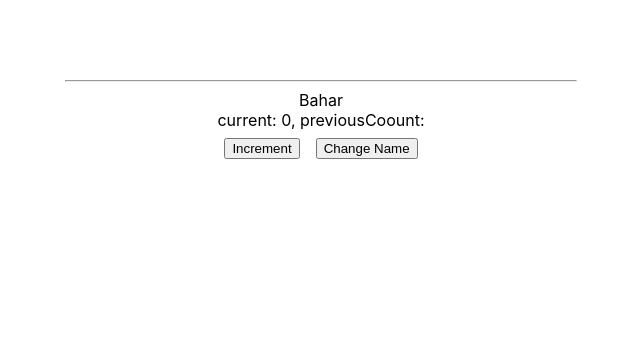
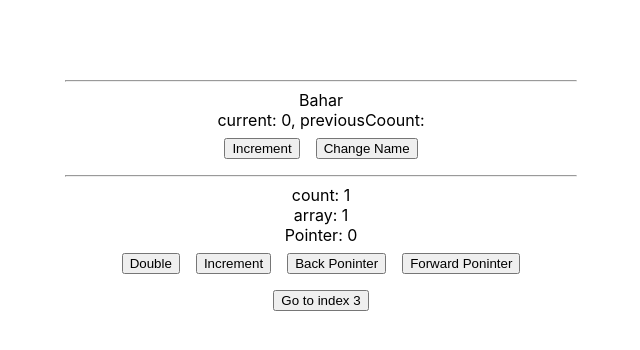
Before and after one commit to BaharKshvrz/react-hooks, a React (Create React App) app in the folder customHooks/: page / in a window 1280 px wide. Shown: the top 350 px of the page, without its empty margins (319-959 px from the left). Built offline with nearby package versions, Linux system fonts and the light colour scheme.

Commit message:
added useStateWitHistory hook

```diff
--- a/customHooks/src/App.js
+++ b/customHooks/src/App.js
@@ -6,6 +6,7 @@ import "./App.css";
 // import UpdateEffectComponent from "./components/6.useUpdateEffect/UpdateEffectComponent";
 // import ArrayComponent from "./components/7.useArray/ArrayComponent";
 import PreviousComponent from "./components/8.usePrevious/PreviousComponent";
+import StateWithHistoryComponent from "./components/9.UseStateWithHistory/StateWithHistoryComponent";
 
 function App() {
   return (
@@ -23,6 +24,8 @@ function App() {
         <ArrayComponent/> */}
         <hr/>
         <PreviousComponent/>
+        <hr/>
+        <StateWithHistoryComponent/>
     </div>
   );
 }
--- /dev/null
+++ b/customHooks/src/components/9.UseStateWithHistory/StateWithHistoryComponent.jsx
@@ -0,0 +1,21 @@
+import React from 'react'
+import useStateWithHistory from './useStateWithHistory'
+
+const StateWithHistoryComponent = () => {
+  const [count, setCount, { history, pointer, back, forward, go }] = useStateWithHistory(1);
+
+  return (
+    <>
+      <div>count: {count}</div>
+      <div>array: {history.join(",")}</div>
+      <div>Pointer: {pointer}</div>
+      <button onClick={() => setCount(currentCoount => currentCoount * 2)}>Double</button>
+      <button onClick={() => setCount(currentCoount => parseInt(currentCoount) + 1)}>Increment</button>
+      <button onClick={back}> Back Poninter </button>
+      <button onClick={forward}> Forward Poninter</button>
+      <button onClick={() => go(3)}> Go to index 3 </button>
+    </>
+  )
+}
+
+export default StateWithHistoryComponent
--- /dev/null
+++ b/customHooks/src/components/9.UseStateWithHistory/useStateWithHistory.jsx
@@ -0,0 +1,55 @@
+import { useCallback, useRef, useState } from 'react'
+
+const useStateWithHistory = (defaultValue, {capacity = 10}= {}) => {
+   const [value, setValue] = useState([defaultValue])
+
+   const historyRef = useRef([value])
+   const pointerRef = useRef(0)
+
+   const set = useCallback((v) => {
+      const resolvedValue = typeof v === "function" ? v(value) : v
+
+      if (historyRef.current[pointerRef.current] !== resolvedValue) {
+        if (pointerRef.current < historyRef.current.length - 1) {
+            historyRef.current.splice(pointerRef.current + 1)
+        }
+       historyRef.current.push(resolvedValue);
+
+       while(historyRef.current.length > capacity) {
+          historyRef.current.shift();
+       }
+       pointerRef.current = historyRef.current.length - 1;
+       setValue(resolvedValue);
+      }
+     },
+    [capacity, value]
+   )
+
+    const back = useCallback(() => {
+        if (pointerRef.current <= 0) return
+        pointerRef.current--;
+        setValue(historyRef.current[pointerRef.current])
+    }, [])
+
+    const forward = useCallback(() => {
+        if (pointerRef.current >= historyRef.current.length -1) return
+        pointerRef.current++;
+        setValue(historyRef.current[pointerRef.current]);
+    }, [])
+
+    const go = useCallback(index => {
+        if (index < 0 || index > historyRef.current.length -1) return
+        pointerRef.current = index
+        setValue(historyRef.current[pointerRef.current])
+    }, [])
+
+    return [value, set, {
+         history: historyRef.current,
+         pointer: pointerRef.current,
+         back,
+         forward,
+         go
+    }]
+}
+
+export default useStateWithHistory
```
